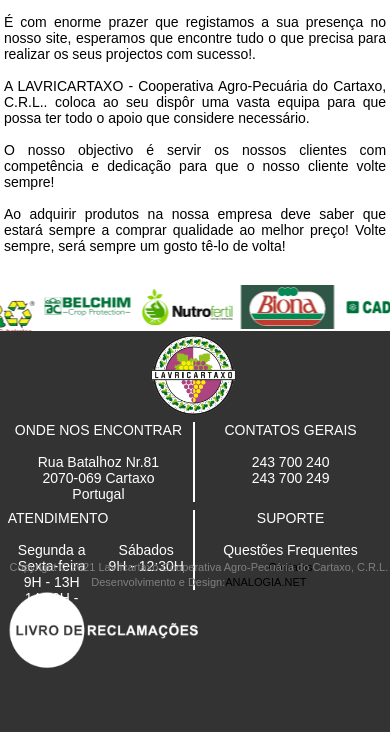
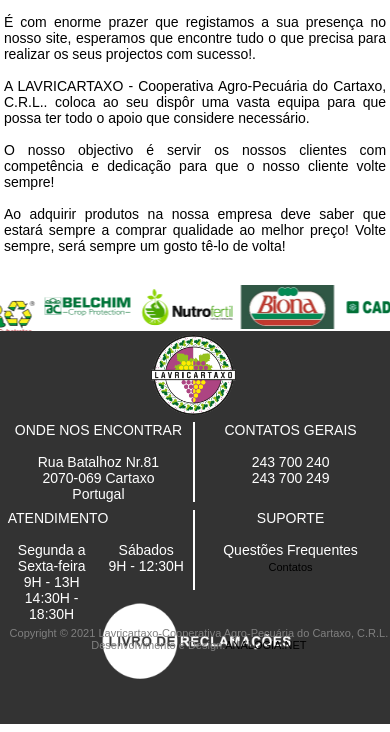
Before and after one commit to CristaBlast/LavricartaxoProject, a plain HTML site: page index.html in a window 390 px wide. Shown: the part 567-1299 px from the top of the page. Drawn offline with Linux system fonts and the light colour scheme; a script that the page names is missing.

Commit message:
1.10.9.4

```diff
--- a/Css/style.css
+++ b/Css/style.css
@@ -926,12 +926,22 @@ textarea.form-control {
   {
     float: left;
     font-size: 14px;
-    border-right: none;
+    border-right: solid white 2px;
     height: 80px;
     margin-top: 3%;
-    width: 100%;
+    width: 50%;
     text-align: center;
 
+  }
+
+    .livrodereclamacoesFooter
+  {
+    margin-top: 3%;
+    float: left;
+    padding-left: 1%;
+    vertical-align: middle;
+    text-align: center;
+    width: 50%;
   }
 
   .copyright {
@@ -1220,7 +1230,7 @@ textarea.form-control {
   .footerBottom {
     padding-left: 1%;
     padding-top: 1%;
-    padding-bottom: 15%;
+    padding-bottom: 10%;
     padding-right: 1%;
     width: 100%;
     background-color: #333;
@@ -1300,10 +1310,17 @@ textarea.form-control {
     text-align: center;
   }
 
+  .livrodereclamacoesFooter
+  {
+    margin-top: 3%;
+    text-align: center;
+    width: 100%;
+  }
+
   .copyright {
     float: left;
     position: absolute;
-    padding-top: 58%;
+    padding-top: 75%;
     padding-bottom: 1%;
     width: 100%;
     text-align: center;
@@ -1311,7 +1328,7 @@ textarea.form-control {
 
   .desendesign {
     float: left;
-    padding-top: 62%;
+    padding-top: 78%;
     padding-left: 0%;
     width: 100%;
     text-align: center;
```
